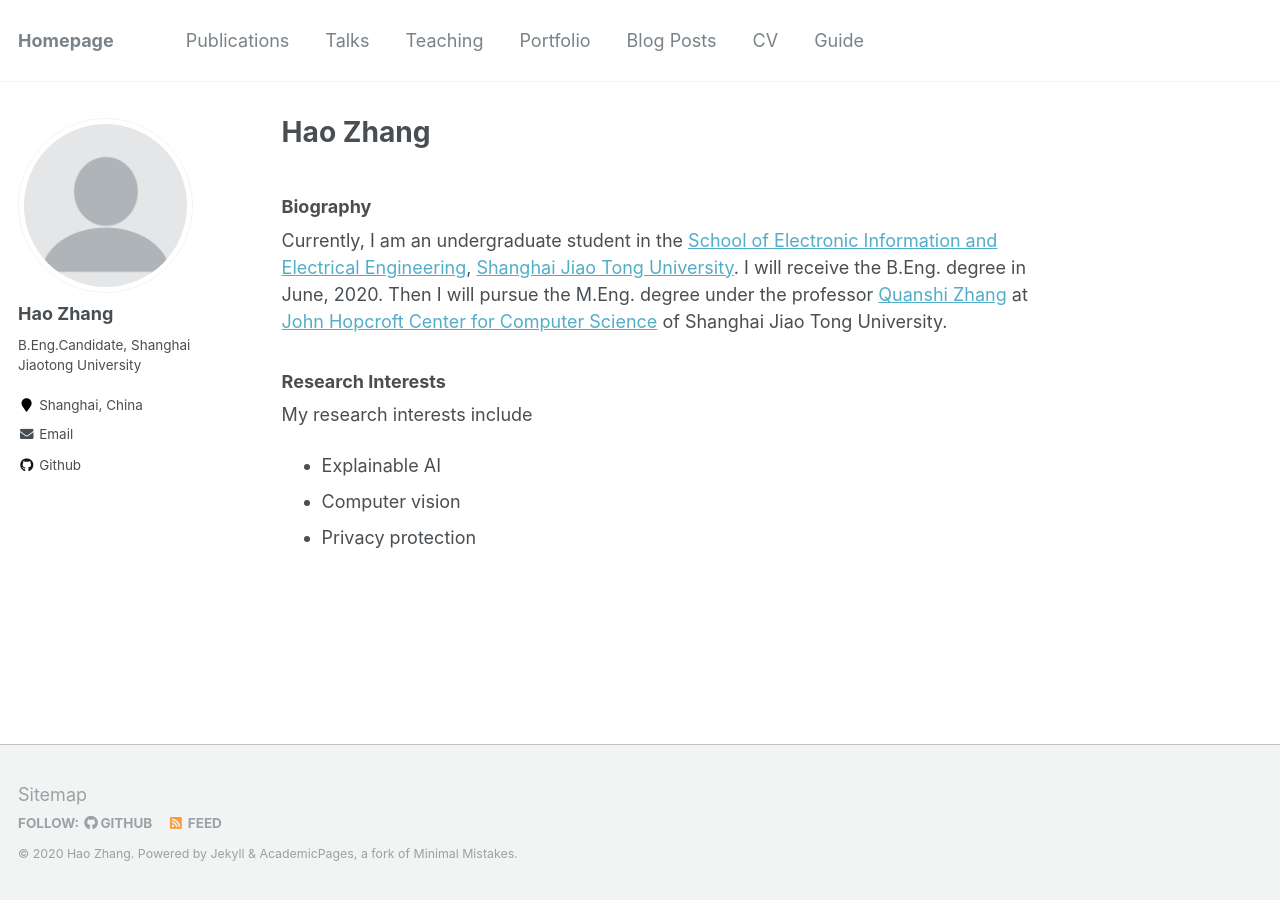
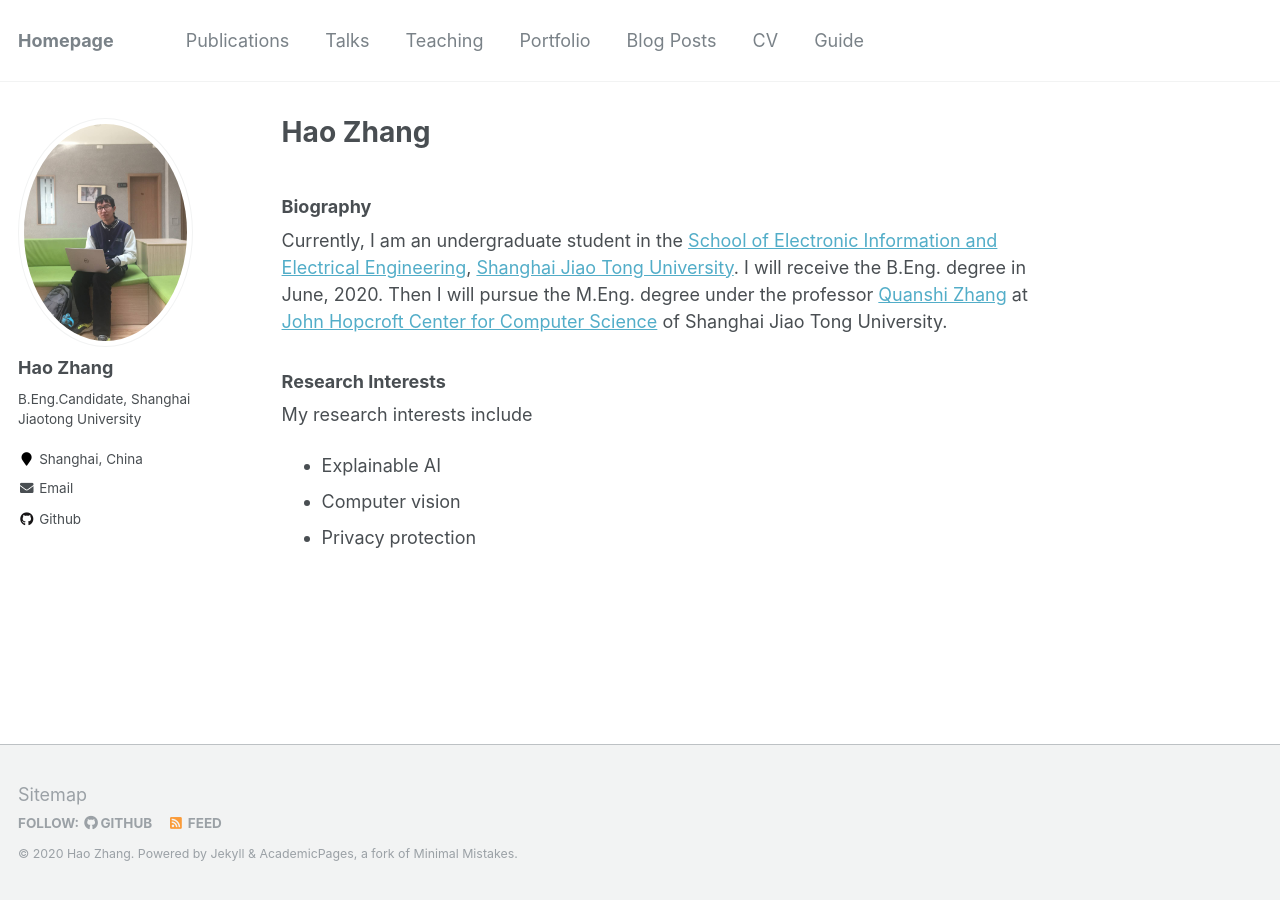
Before and after one commit to haozhang37/haozhang37.github.io, a Jekyll site: the page built from _pages/about.md, in a window 1280 px wide. Built offline with Jekyll 4.4.1, drawn with Linux system fonts in a browser that asks for light colours.

Commit message:
update images

```diff
--- a/_config.yml
+++ b/_config.yml
@@ -81,7 +81,7 @@ analytics:
 # Site Author
 author:
   name             : "Hao Zhang"
-  avatar           : "profile.png"
+  avatar           : "zhanghao.jpg"
   bio              : "B.Eng.Candidate, Shanghai Jiaotong University"
   location         : "Shanghai, China"
   employer         :
```
Also changed, not shown: images/zhanghao.jpg (added).
